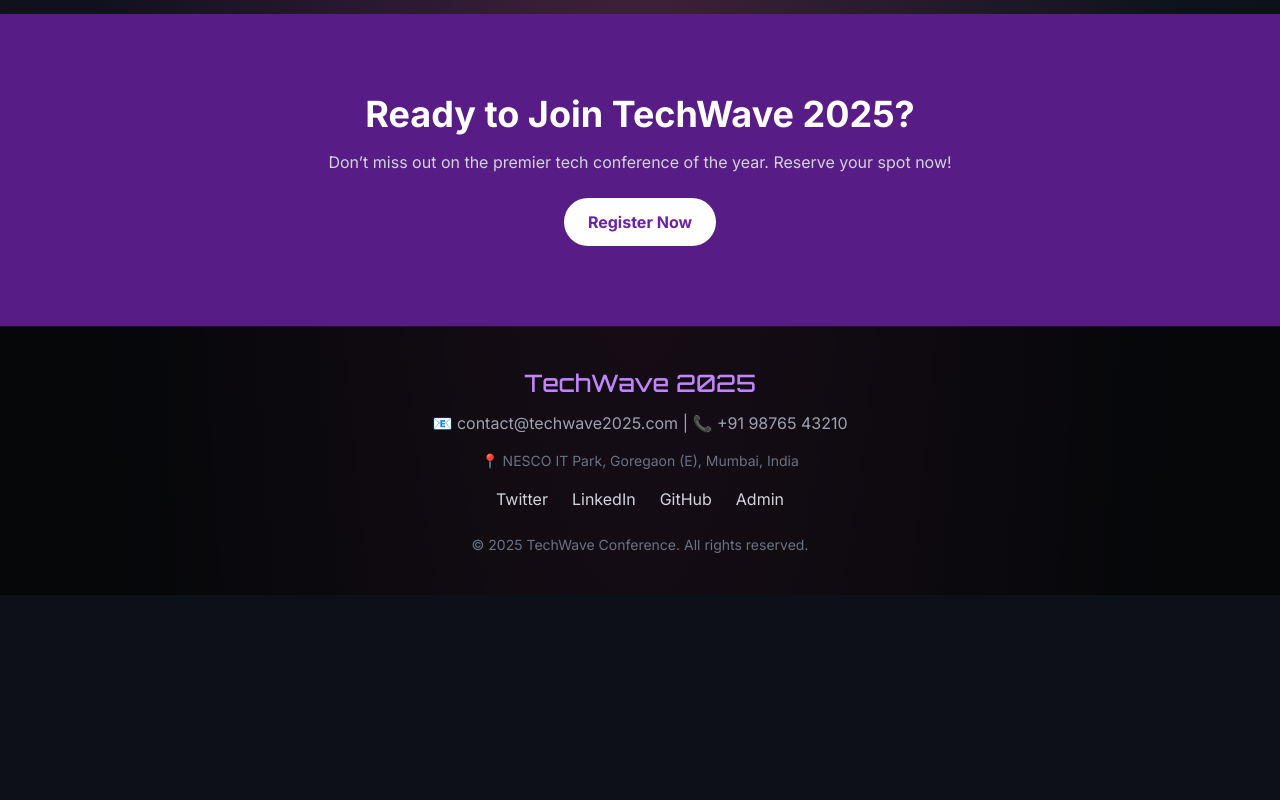
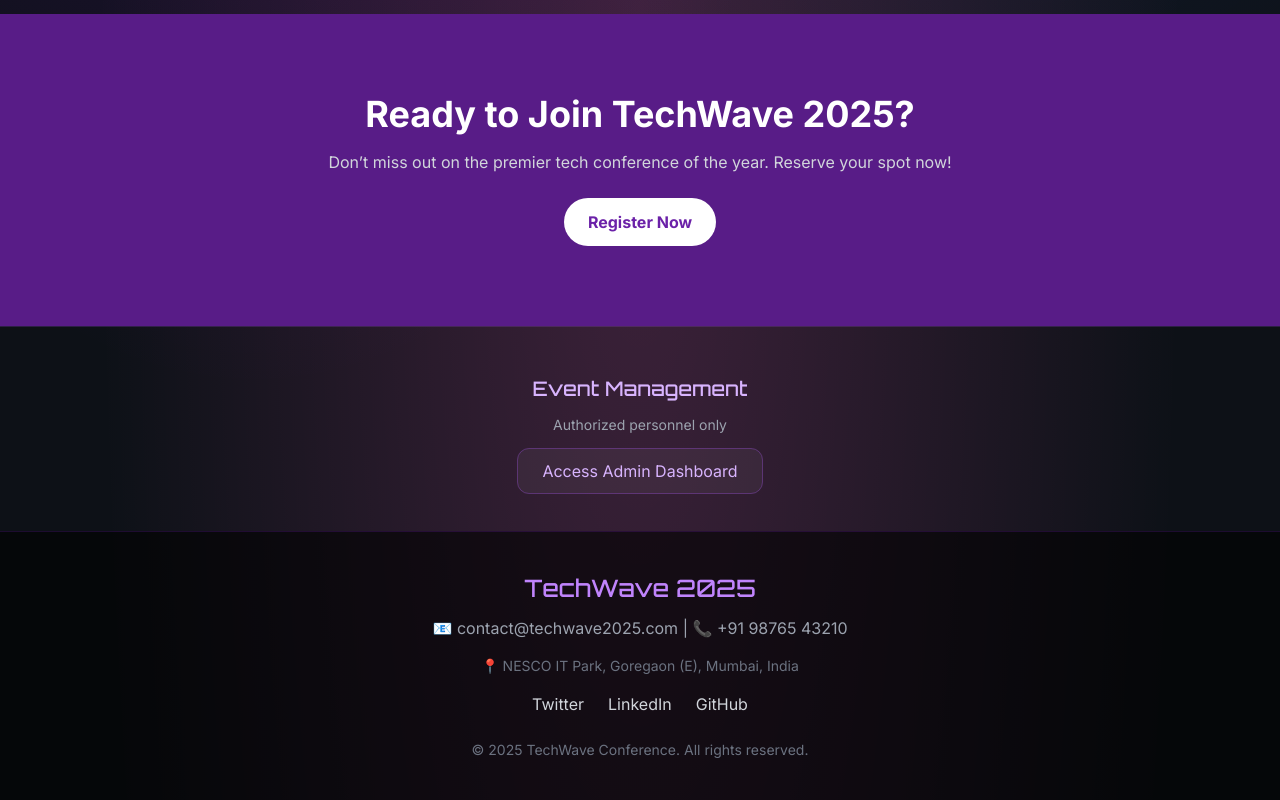
Before and after one commit to nancysangani/techwave-2025, a website: page about.html in a window 1280 px wide. Shown: the part 3051-3851 px from the top of the page. Before the commit the page ends 3646 px from the top, so only its background shows below. Drawn offline with Linux system fonts and the light colour scheme.

Commit message:
added admin section to client side pages

```diff
--- a/about.html
+++ b/about.html
@@ -246,6 +246,24 @@
         </div>
     </section>
 
+    <!-- Admin Access Section -->
+    <section class="py-12 bg-gray-900/30 border-t border-purple-500/20 relative">
+        <div
+            class="absolute inset-0 bg-gradient-to-tr from-purple-700/5 via-blue-600/5 to-transparent blur-2xl pointer-events-none">
+        </div>
+
+        <div class="max-w-4xl mx-auto text-center px-6 relative z-10">
+            <h3 class="text-xl font-orbitron text-purple-300 mb-3">Event Management</h3>
+            <p class="text-gray-400 text-sm mb-6">Authorized personnel only</p>
+            <a href="./techwave-admin/dashboard.html"
+                class="inline-flex items-center gap-3 glass-card px-6 py-3 rounded-xl hover:-translate-y-1 transition-all duration-300 border border-purple-500/30 bg-white/5 backdrop-blur-md text-purple-300 hover:text-white hover:bg-purple-600/20">
+                <i class="fas fa-shield-alt"></i>
+                Access Admin Dashboard
+                <i class="fas fa-arrow-right text-sm"></i>
+            </a>
+        </div>
+    </section>
+
     <!-- footer -->
     <footer class="bg-black/60 border-t border-purple-700/20 py-10 text-center text-gray-300">
         <div class="max-w-6xl mx-auto px-6">
@@ -258,7 +276,6 @@
                     class="hover:text-purple-400 transition">LinkedIn</a>
                 <a href="https://github.com/nancysangani" target="_blank"
                     class="hover:text-purple-400 transition">GitHub</a>
-                <a href="./techwave-admin/dashboard.html" class="hover:text-purple-400 transition">Admin</a>
             </div>
             <p class="mt-6 text-gray-500 text-sm">© 2025 TechWave Conference. All rights reserved.</p>
         </div>
```
Also changed, not shown: index.html (+18 -1 lines), schedule.html (+18 -1 lines), speakers.html (+18 -1 lines), sponsors.html (+18 -1 lines), venue.html (+18 -1 lines).
